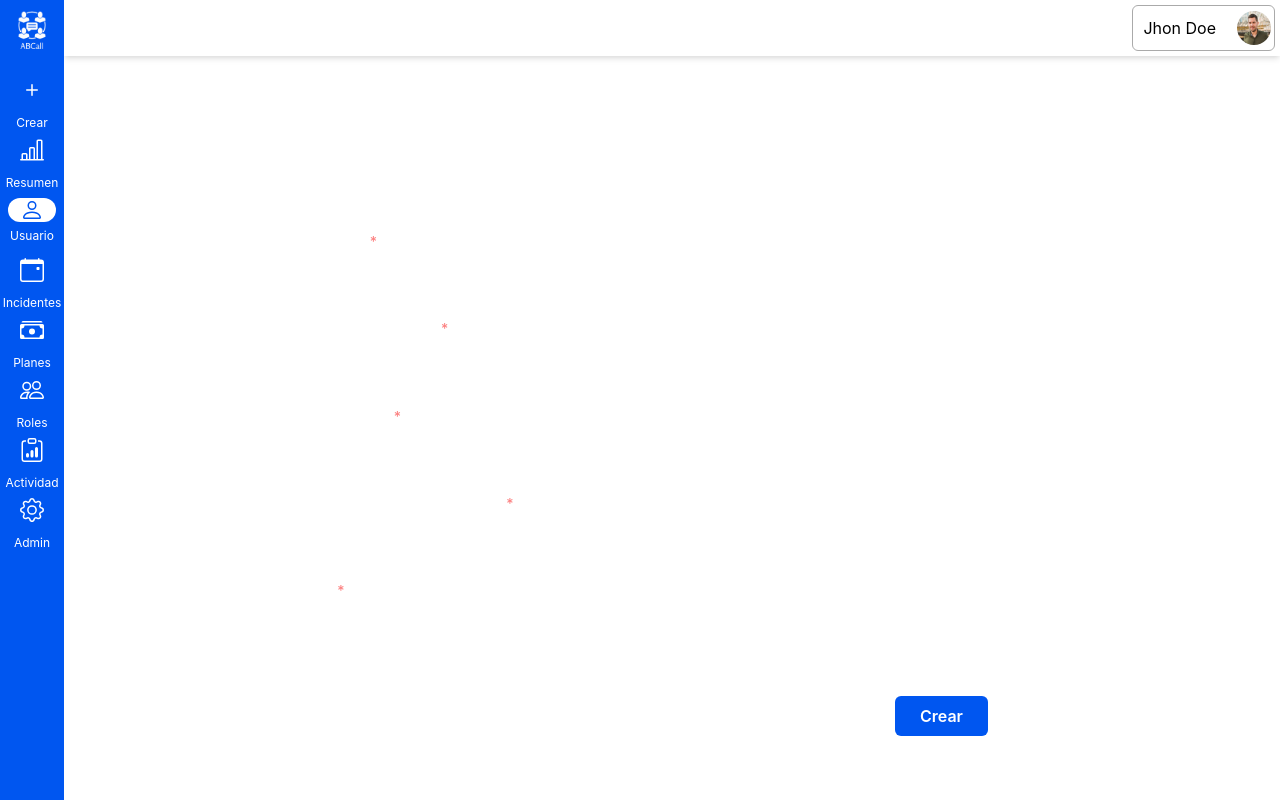
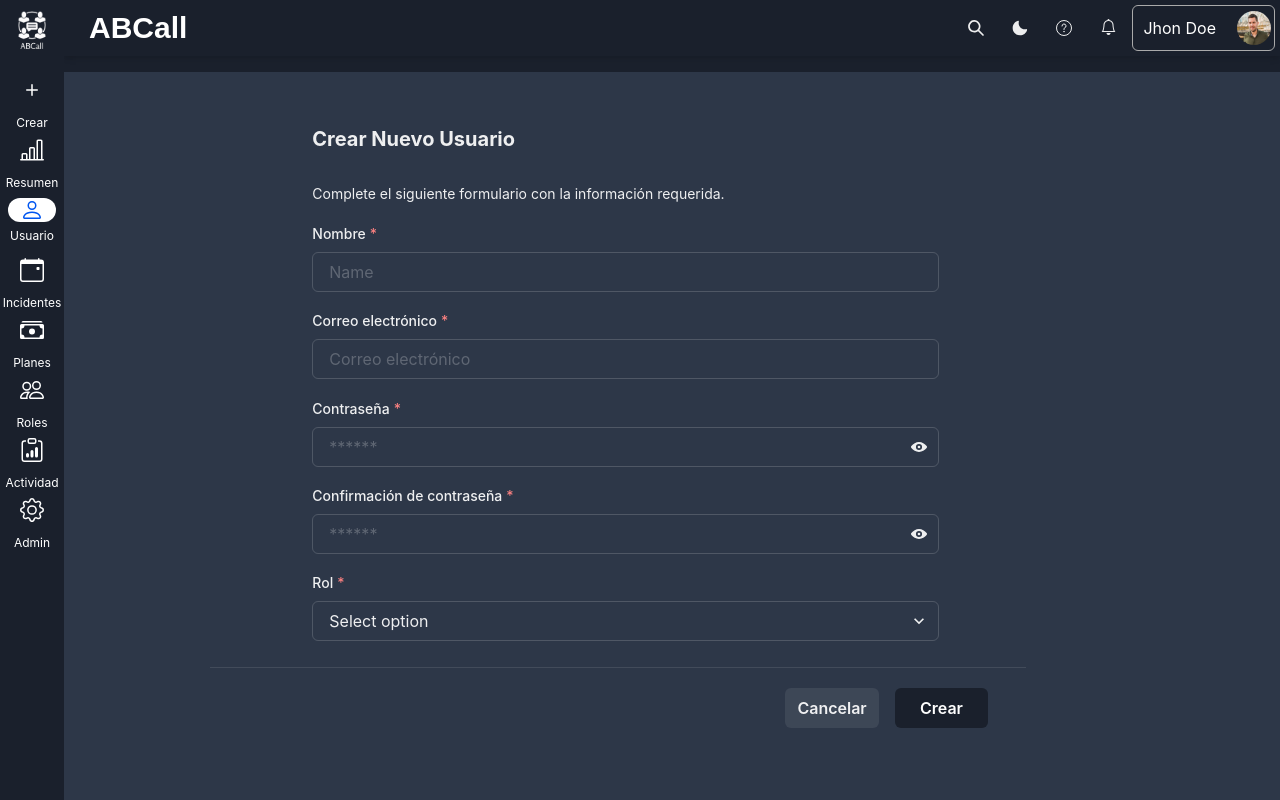
Before and after one commit to WillyBallesteros/my-react-app, a React (Vite) app: page / in a window 1280 px wide. Built offline with nearby package versions, Linux system fonts and the light colour scheme.

Commit message:
Fix dark mode

```diff
--- a/src/App.tsx
+++ b/src/App.tsx
@@ -1,4 +1,4 @@
-import { Box, Grid, GridItem } from "@chakra-ui/react";
+import { Box, Grid, GridItem, useColorModeValue  } from "@chakra-ui/react";
 import NavBar from "./components/Navbar/NavBar";
 import Aside from "./components/Aside/Aside";
 import Main from "./components/Main/FormUserManagement/FormUM";
@@ -6,27 +6,33 @@
 import Sidebar from "./components/Aside/Aside";
 
 function App() {
+
+  const bg = useColorModeValue("white", "gray.800");
+  const color = useColorModeValue("black", "white");
+  const sidebg = useColorModeValue("#0056f0", "gray.800");
+  const mainbg = useColorModeValue("white", "gray.700");
+
   return (
     <Grid
       templateAreas={{
         base: `"aside nav" "aside main"`,
         lg: `"aside nav" "aside main"`,
       }}
-      templateRows="10% 1fr"
+      templateRows="9% 1fr"
       templateColumns="5% 1fr"
       h="100vh" // Altura de toda la ventana
     >
-      <GridItem area="nav" bg="white" w="100%" h="100%">
+      <GridItem area="nav" bg={bg} color={color} w="100%" h="100%">
         <NavBar />
       </GridItem>
 
-      <GridItem area="aside" bg="#0056f0" w="100%" h="100%" display="flex" alignItems="center" justifyContent="center">
+      <GridItem area="aside" bg={sidebg} w="100%" h="100%" display="flex" alignItems="center" justifyContent="center">
         <Sidebar />
       </GridItem>
 
       <GridItem
         area="main"
-        bg="white"
+        bg={mainbg}
         w="100%"
         h="100%"
         display="flex"
--- a/src/components/Main/FormUserManagement/FormUM.tsx
+++ b/src/components/Main/FormUserManagement/FormUM.tsx
@@ -11,12 +11,14 @@
   Select,
   Divider,
   Button,
+  useColorModeValue,
 } from "@chakra-ui/react";
 import { useState } from "react";
 import { ViewIcon, ViewOffIcon } from "@chakra-ui/icons";
 
 const FormUM = () => {
   const [showPassword, setShowPassword] = useState(false);
+  const sidebg = useColorModeValue("#0056f0", "gray.800");
 
   const handleTogglePassword = () => {
     setShowPassword(!showPassword);
@@ -117,7 +119,7 @@
     </Divider>
     <Box paddingTop="2%" w="76%" display="flex" justifyContent="flex-end">
         <Button  marginRight="4" w="12%">Cancelar</Button>
-        <Button bg="#0056f0" w="12%" color={"white"}>Crear</Button>
+        <Button bg={sidebg} w="12%" color={"white"}>Crear</Button>
       </Box>
 
     </Box>
--- a/src/components/Navbar/componentsNavBar/UserContiner.tsx
+++ b/src/components/Navbar/componentsNavBar/UserContiner.tsx
@@ -1,14 +1,17 @@
-import { Box, Text, HStack } from "@chakra-ui/react";
+import { Box, Text, HStack, useColorModeValue  } from "@chakra-ui/react";
 import UserImage from "./UserImage";
 
 const UserContiner = () => {
+
+  const color = useColorModeValue("black", "white");
+
   return (
     <Box
       border="1px"
       borderColor="#aaaaaa"
       as="button"
       borderRadius="md"
-      color="black"
+      color={color}
     >
       <HStack>
         <Text p="10px">Jhon Doe</Text>
--- a/src/main.tsx
+++ b/src/main.tsx
@@ -2,14 +2,14 @@
 import ReactDOM from "react-dom/client";
 import { ChakraProvider, ColorModeScript } from "@chakra-ui/react";
 import App from "./App";
-import theme from "./theme";
+import customTheme from "./theme";
 import "./index.css";
 
 ReactDOM.createRoot(document.getElementById("root") as HTMLElement).render(
   <React.StrictMode>
-    <ChakraProvider theme={theme}>
-      <ColorModeScript initialColorMode={theme.config.initialColorMode} />
-        <App />
+    <ChakraProvider theme={customTheme}>
+      <ColorModeScript initialColorMode={customTheme.config.initialColorMode} />
+      <App />
     </ChakraProvider>
   </React.StrictMode>
 );
--- a/src/theme.ts
+++ b/src/theme.ts
@@ -1,9 +1,10 @@
 import { extendTheme, ThemeConfig } from "@chakra-ui/react";
 
 const config: ThemeConfig = {
-    initialColorMode: 'dark'
+    initialColorMode: 'dark',
+    useSystemColorMode: false
 }
 
-const theme = extendTheme({ config });
+const customTheme  = extendTheme({ config });
 
-export default theme;
+export default customTheme ;
```
